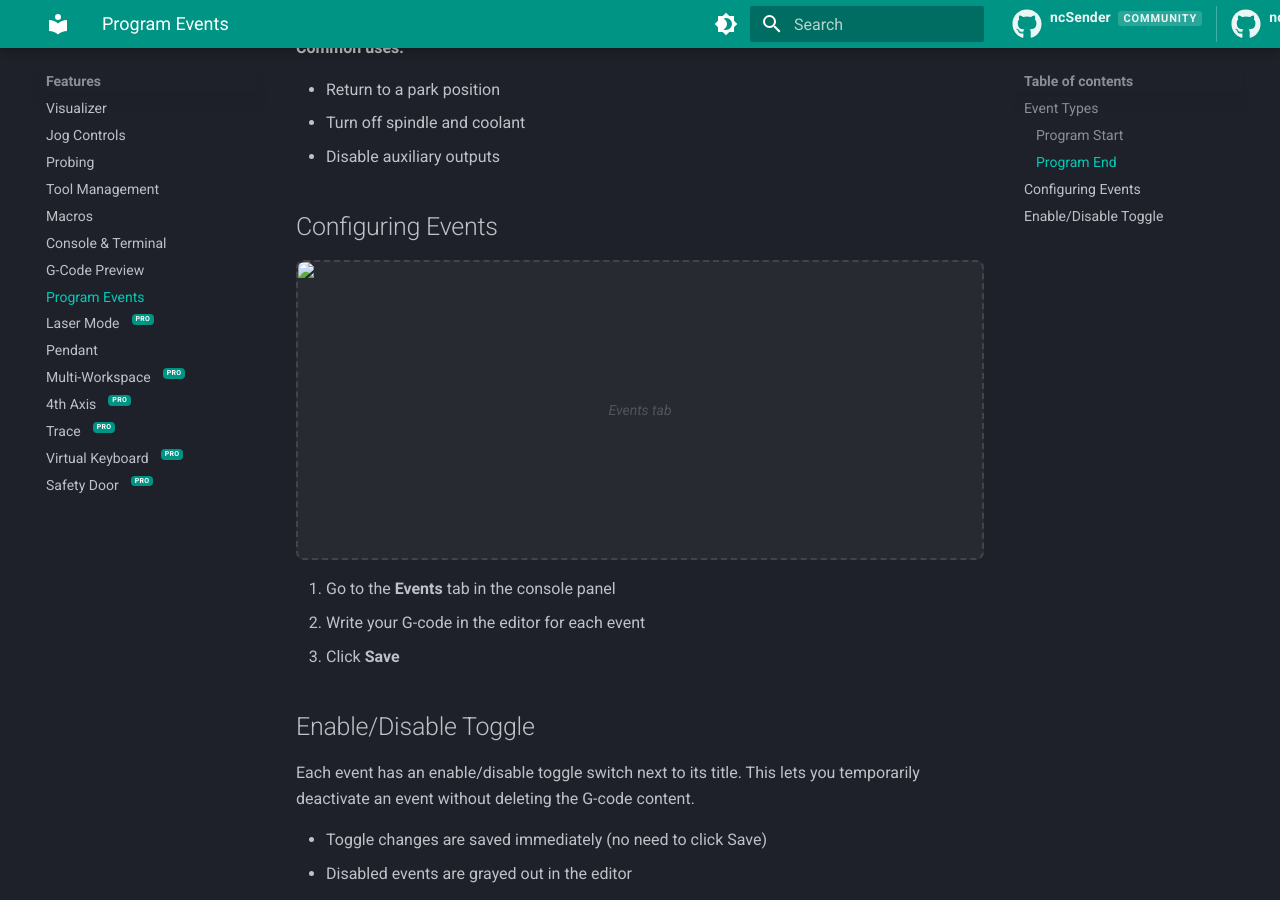
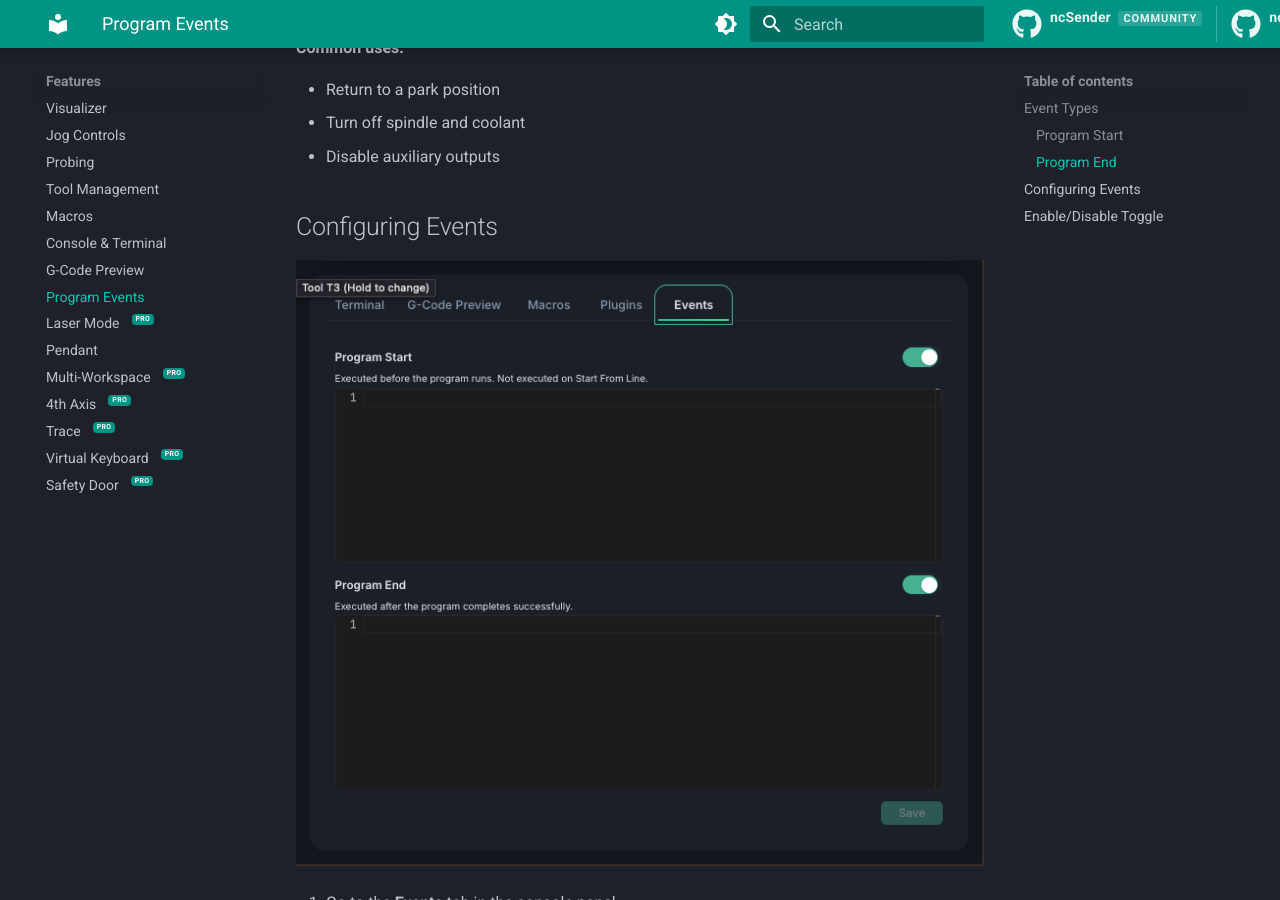
Before and after one commit to siganberg/ncSender.manual, an MkDocs documentation site: the page built from docs/features/program-events.md, in a window 1280 px wide and 900 px high, scrolled down 792 px. Built offline with MkDocs 1.6.1 and Material for MkDocs 9.7.7, drawn with Linux system fonts in a browser that asks for light colours; comment, search, counter and statistics services are not loaded.

Commit message:
Add Program Events tab screenshot
Co-Authored-By: Claude Opus 4.8 (1M context) <noreply@anthropic.com>

```diff
--- a/docs/features/program-events.md
+++ b/docs/features/program-events.md
@@ -30,8 +30,7 @@ Executed automatically **after** a program completes successfully.
 
 ## Configuring Events
 
-<!-- TODO: Screenshot of Events tab showing Program Start and End editors with toggles -->
-![Events tab](../assets/images/features/events-tab.png){ .placeholder }
+![Events tab](../assets/images/features/events-tab.png)
 
 1. Go to the **Events** tab in the console panel
 2. Write your G-code in the editor for each event
```
Also changed, not shown: docs/assets/images/features/events-tab.png (added).
